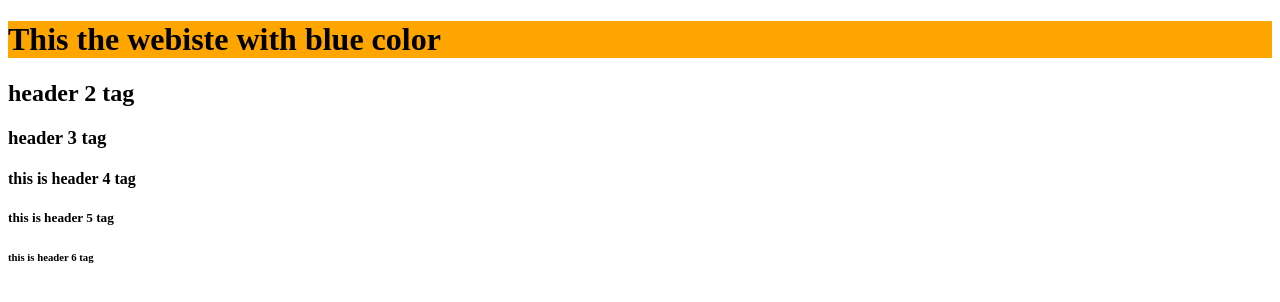
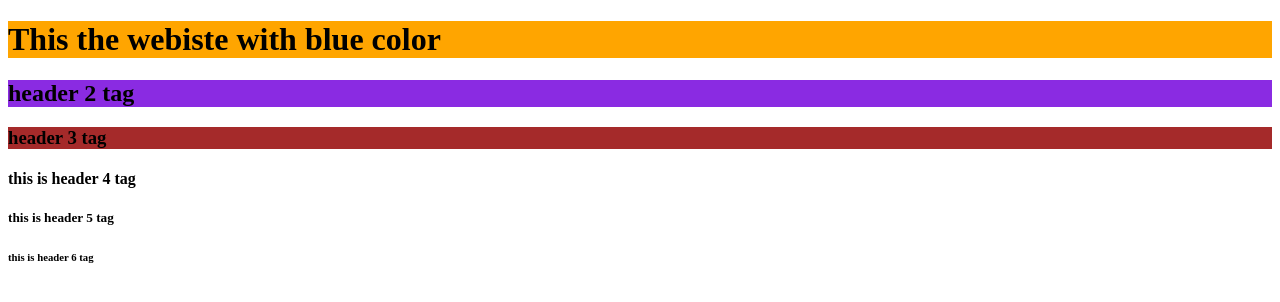
Before and after one commit to mohammedrafathz/client-website, a plain HTML site: page index.html in a window 1280 px wide. Drawn offline with Linux system fonts and the light colour scheme.

Commit message:
html added

```diff
--- a/index.html
+++ b/index.html
@@ -9,8 +9,8 @@
 
 <body>
     <h1 style="background-color: orange;">This the webiste with blue color</h1>
-    <h2>header 2 tag</h2>
-    <h3>header 3 tag</h3>
+    <h2 style="background-color: blueviolet;">header 2 tag</h2>
+    <h3 style="background-color: brown;">header 3 tag</h3>
     <h4>this is header 4 tag</h4>
     <h5>this is header 5 tag</h5>
     <h6>this is header 6 tag</h6>
```
